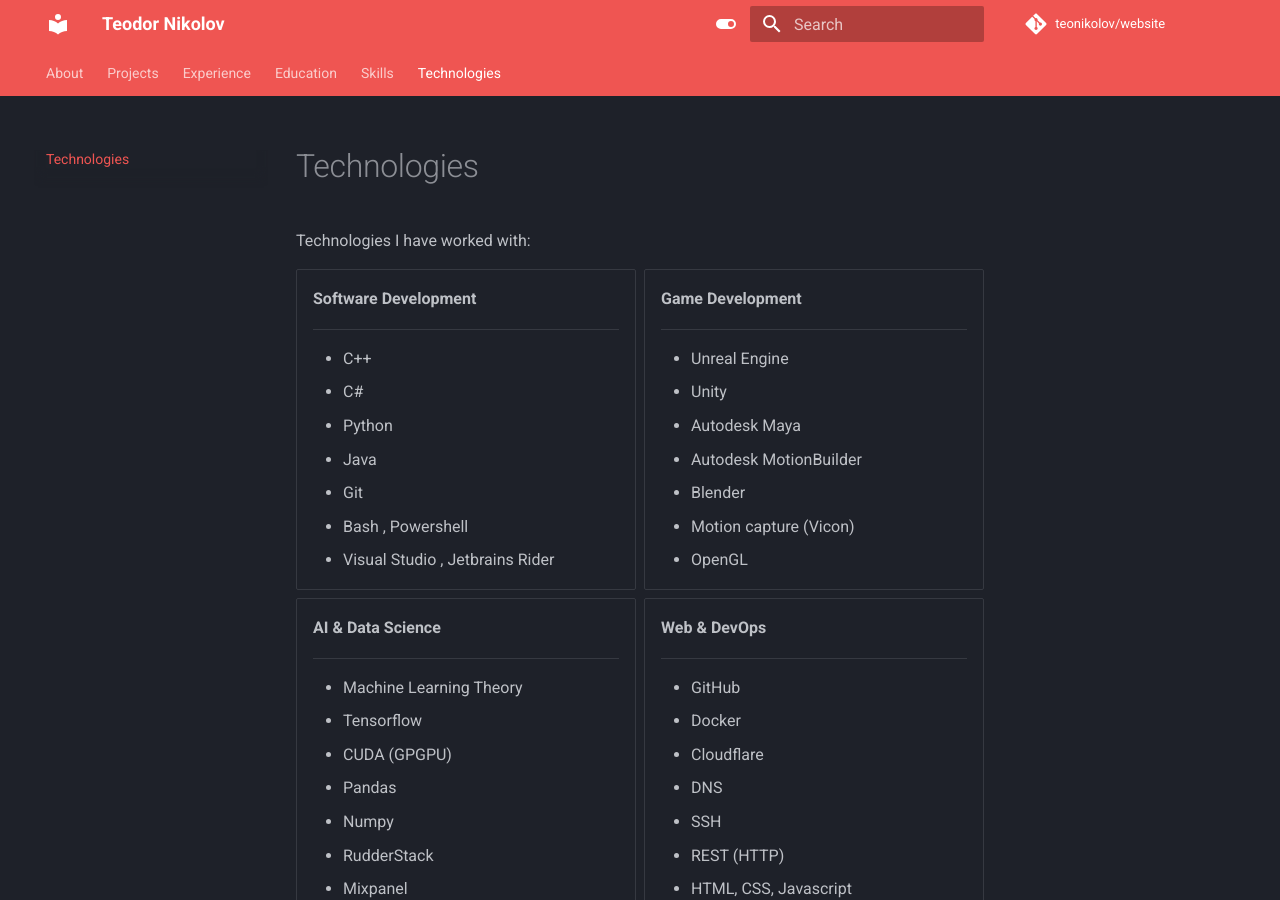
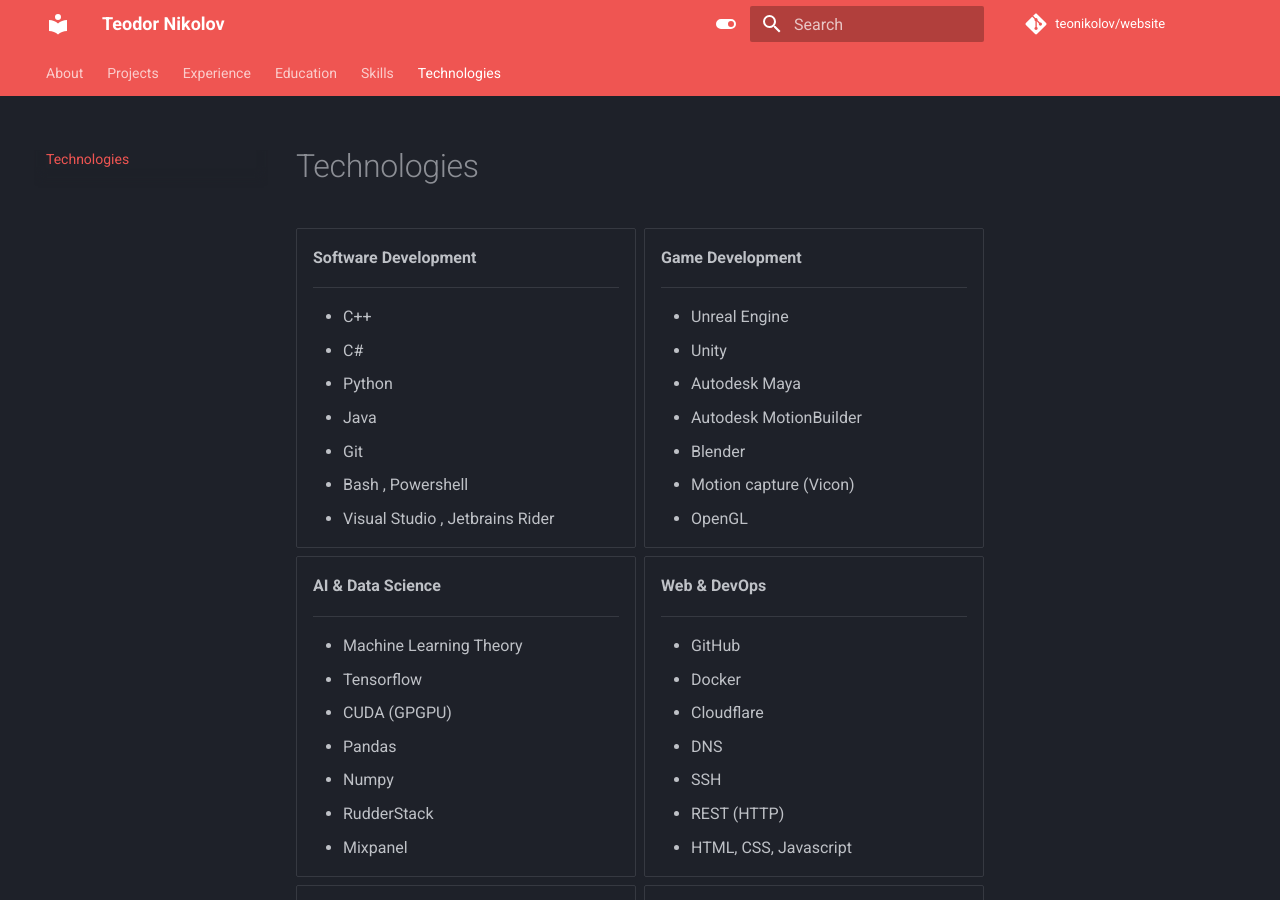
Before and after one commit to TeoNikolov/website, an MkDocs documentation site: the page built from docs/technologies.md, in a window 1280 px wide and 900 px high. Built offline with MkDocs 1.6.1 and Material for MkDocs 9.7.7, drawn with Linux system fonts in a browser that asks for light colours; comment, search, counter and statistics services are not loaded.

Commit message:
Update technologies.md

```diff
--- a/docs/technologies.md
+++ b/docs/technologies.md
@@ -1,6 +1,4 @@
 # Technologies
-
-Technologies I have worked with:
 
 <div class="grid cards" markdown>
 
```
